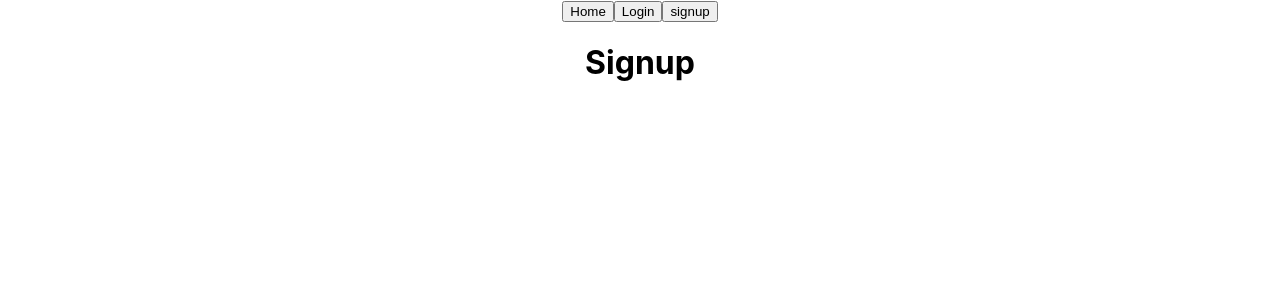
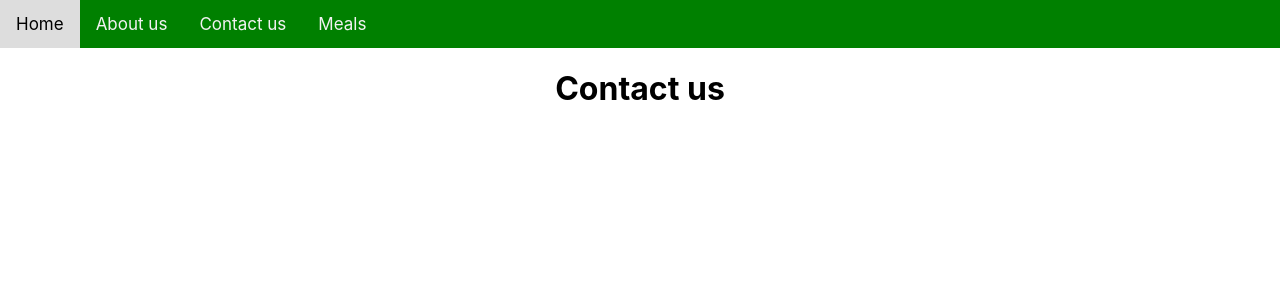
Before and after one commit to Mrsuxess/CraveCircuit, a React (Create React App) app: page /signup in a window 1280 px wide. Shown: the top 300 px of the page. Built offline with nearby package versions, Linux system fonts and the light colour scheme.

Commit message:
apis and navbar included

```diff
--- a/package.json
+++ b/package.json
@@ -6,6 +6,7 @@
     "@testing-library/jest-dom": "^5.17.0",
     "@testing-library/react": "^13.4.0",
     "@testing-library/user-event": "^13.5.0",
+    "axios": "^1.5.1",
     "react": "^18.2.0",
     "react-dom": "^18.2.0",
     "react-scripts": "5.0.1",
--- a/src/App.css
+++ b/src/App.css
@@ -36,3 +36,31 @@
     transform: rotate(360deg);
   }
 }
+button.meal{
+        background-color:rgb(23, 133, 206);
+        border: 4px solid rgb(23, 133, 206);
+        border-radius: 5px;
+}
+.topnav {
+  overflow: hidden;
+  background-color: green;
+}
+
+.topnav a {
+  float: left;
+  color: #f2f2f2;
+  text-align: center;
+  padding: 14px 16px;
+  text-decoration: none;
+  font-size: 17px;
+}
+
+.topnav a:hover {
+  background-color: #ddd;
+  color: black;
+}
+
+.topnav a.active {
+  background-color: black;
+  color: white;
+}
--- a/src/App.js
+++ b/src/App.js
@@ -4,6 +4,7 @@ import './App.css'
 import {Main} from  "./component/main";
 import {Login} from  "./component/login";
 import { Signup } from "./component/signup";
+import {MyComponent} from "./component/apis";
 import { Navbar } from "./comp/navbar";
 
  function App() {
@@ -15,6 +16,7 @@ import { Navbar } from "./comp/navbar";
           <Route path="/" element={<Main />}/>
           <Route path="/Login" element={<Login />}/>
           <Route path="/signup" element={<Signup/>} />
+          <Route path="/apis" element={<MyComponent/>} />
         </Routes>
       </Router>
     </div>
--- a/src/comp/navbar.js
+++ b/src/comp/navbar.js
@@ -1,10 +1,11 @@
 import { Link } from "react-router-dom"
-export const Navbar = () =>{
+ export const Navbar = () =>{
     return (
-    <div>
-        <Link to="/"><button>Home</button></Link>
-        <Link to="/login"><button>Login</button></Link>
-        <Link to="/signup"><button>signup</button></Link>
+    <div className="topnav">
+        <Link to="/">Home</Link>
+        <Link to="/login">About us</Link>
+        <Link to="/signup">Contact us</Link>
+        <Link to="/apis">Meals</Link>
         </div>
     );
 };
--- /dev/null
+++ b/src/component/apis.js
@@ -0,0 +1,33 @@
+import React, {useState} from "react";
+import axios from 'axios';
+
+export const MyComponent = () => {
+    const [data, setData] = useState(null);
+
+    const fetchDataFromApi = () => {
+        axios.get('https://www.themealdb.com/api/json/v1/1/random.php/images/media/meals/llcbn01574260722.jpg/preview')
+        .then(response => {
+            setData(response.data);
+        })
+        .catch(error => {
+            console.error('Error fetching data:', error);
+        });
+    };
+
+    return (
+        <div>
+            <h1>Feeling hungry</h1>
+            <p>Get random meal by clicking below</p>
+            <button className="meal" onClick={fetchDataFromApi}>fetch data</button>
+            {data && (
+                <div>
+
+
+                    <pre>{JSON.stringify(data, null, 2)}</pre>
+                    </div>
+            )}
+        </div>
+    );
+};
+
+export default MyComponent;
--- a/src/component/login.js
+++ b/src/component/login.js
@@ -1,5 +1,5 @@
 export const Login = () => {
 
-    return <div><h1>Login</h1></div>
+    return <div><h1>About us</h1></div>
 
 };
--- a/src/component/signup.js
+++ b/src/component/signup.js
@@ -1,3 +1,3 @@
 export const Signup = () => {
-    return <div><h1>Signup</h1></div>
+    return <div><h1>Contact us</h1></div>
 }
```
Also changed, not shown: 1 other file (tests, documents, lock files or other folders).
